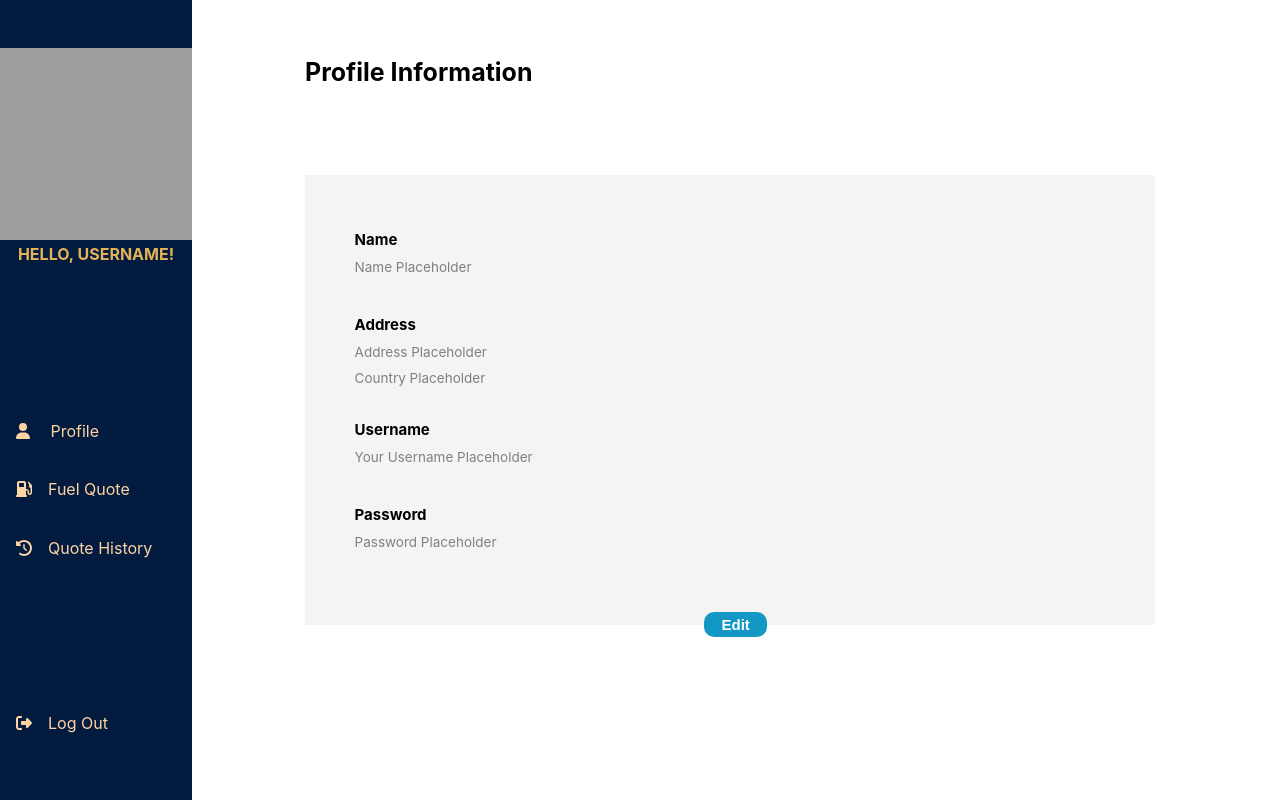
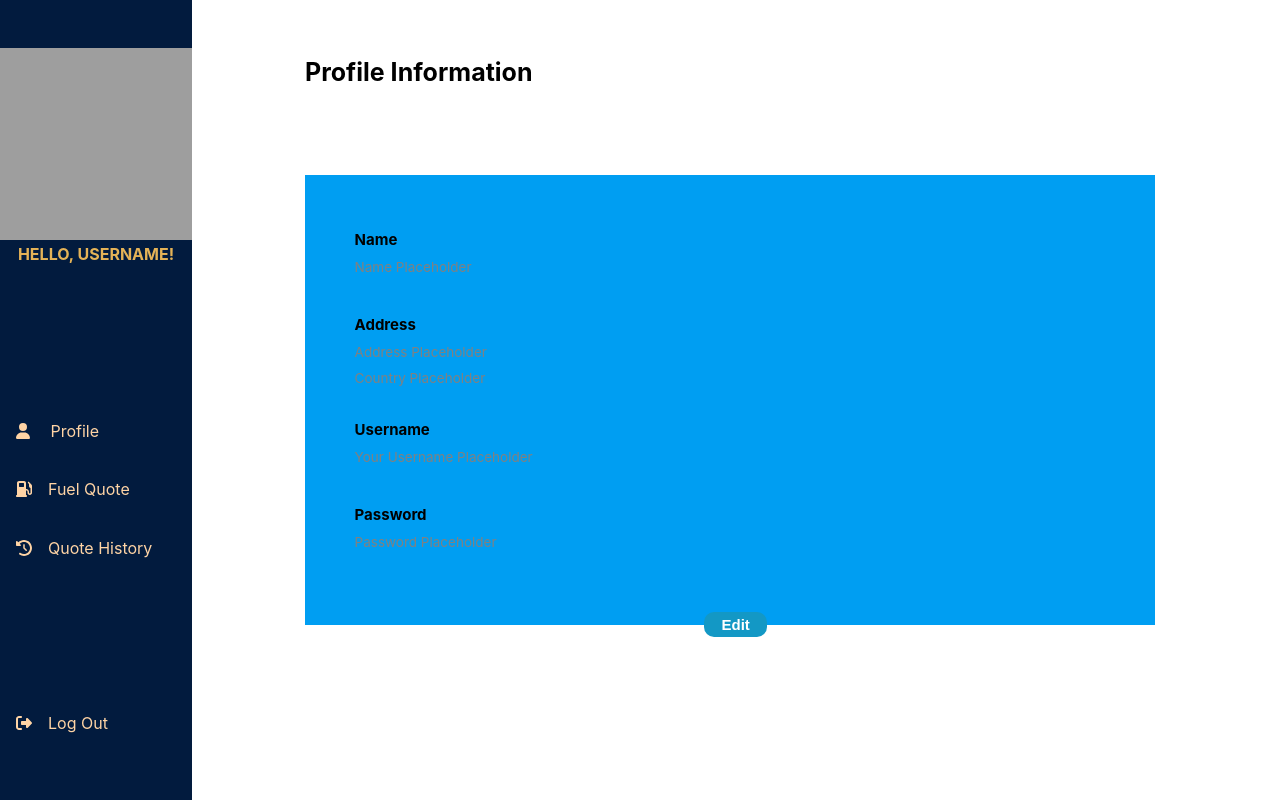
Before and after one commit to nevelaz2/Software-Design-Group-29, a React (Create React App) app: page /profile in a window 1280 px wide. Shown: the top 800 px of the page. Built offline with nearby package versions, Linux system fonts and the light colour scheme; grey boxes are pictures that could not be loaded.

Commit message:
Update Profile.css

```diff
--- a/src/Profile.css
+++ b/src/Profile.css
@@ -15,7 +15,7 @@
 }
 
 .profile-page .container {
-    background-color: rgb(246, 243, 243);
+    background-color: rgba(0,158,242,255);
 
     height: 450px;
     width: 850px;
```
